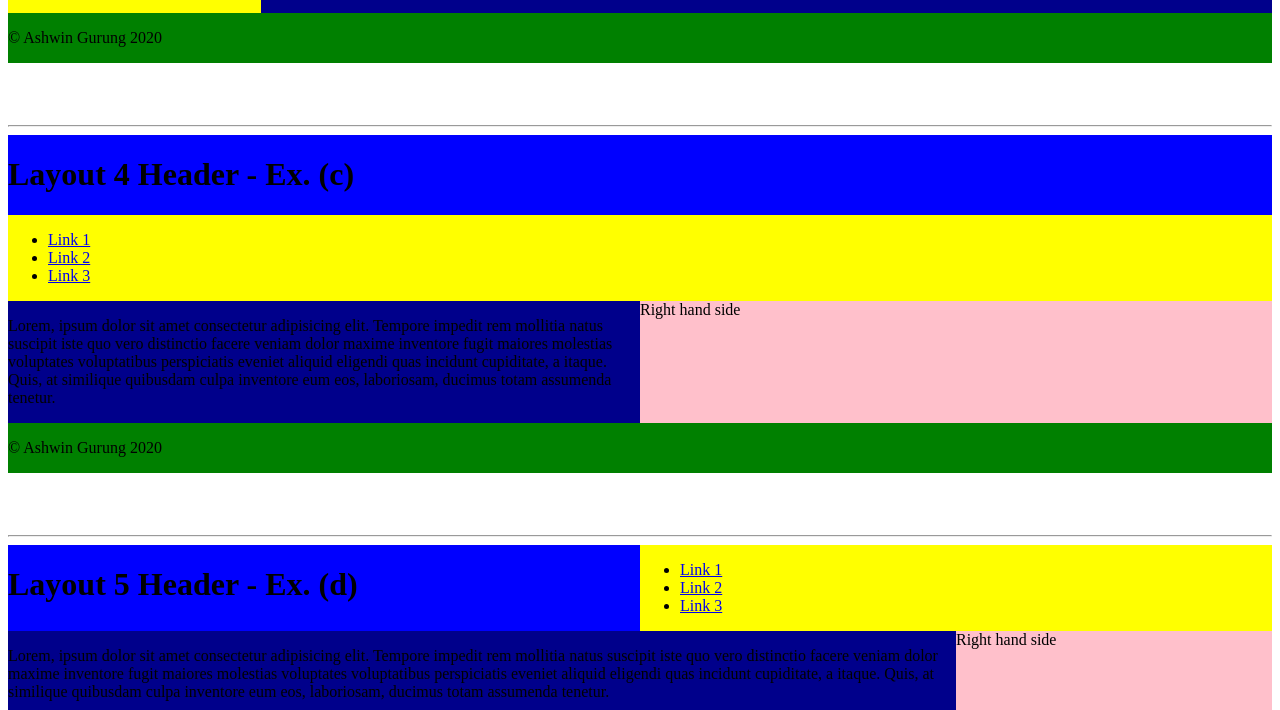
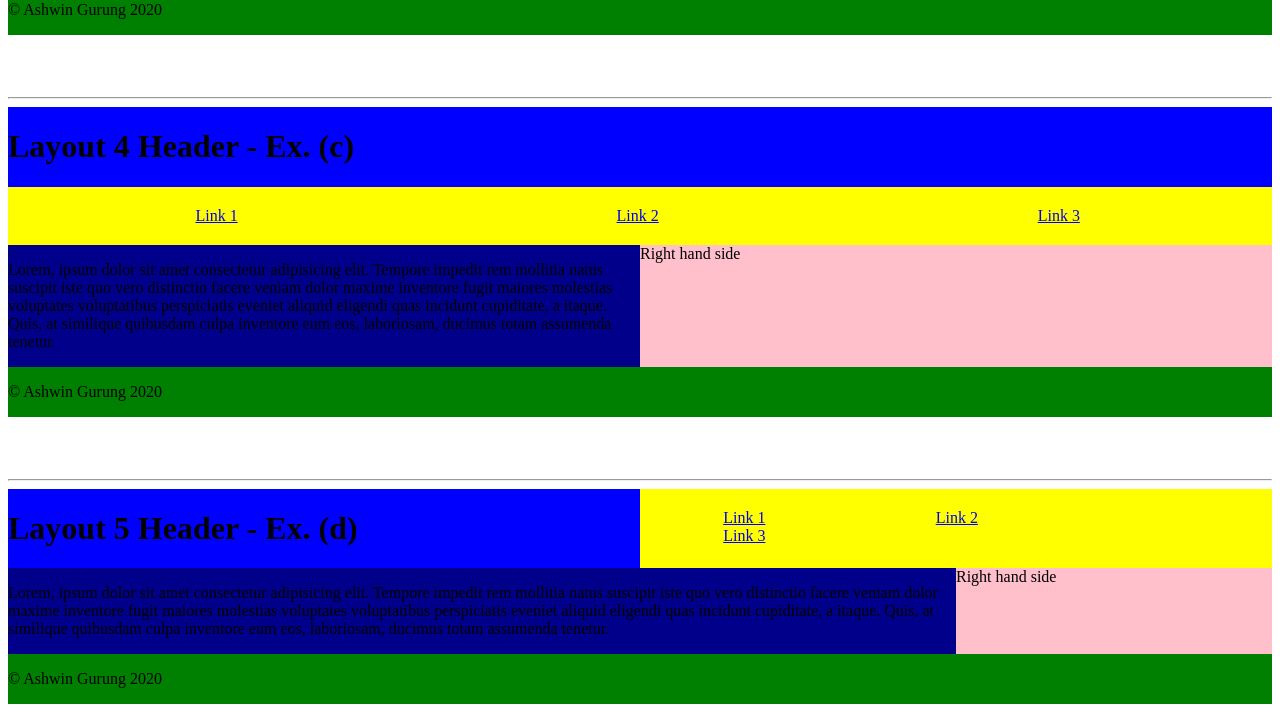
Before and after one commit to ashwingrg11/CSYM019, a plain HTML site: page Week3/layout.html in a window 1280 px wide. Shown: the part 827-1537 px from the top of the page. Drawn offline with Linux system fonts and the light colour scheme.

Commit message:
list horizontal alignment issue fixed

```diff
--- a/Week3/css/layout.css
+++ b/Week3/css/layout.css
@@ -65,3 +65,14 @@ div#fifth-container {
                         "main main main aside"
                         "footer footer footer footer";
 }
+
+ul.first-list, ul.third-list, ul.fourth-list {
+  margin: 0;
+  padding: 20px 0;
+}
+ul.first-list li, ul.third-list li, ul.fourth-list li {
+  list-style: none;
+  text-align: center;
+  display: inline-block;
+  width: calc(99%/3);
+}
--- a/Week3/layout.html
+++ b/Week3/layout.html
@@ -37,7 +37,7 @@
         <h1>Layout 2 Header - Ex. (a)</h1>
       </header>
       <nav>
-        <ul>
+        <ul class="first-list">
           <li><a href="#">Link 1</a></li>
           <li><a href="#">Link 2</a></li>
           <li><a href="#">Link 3</a></li>
@@ -59,7 +59,7 @@
         <h1>Layout 3 Header - Ex. (b)</h1>
       </header>
       <nav>
-        <ul>
+        <ul class="">
           <li><a href="#">Link 1</a></li>
           <li><a href="#">Link 2</a></li>
           <li><a href="#">Link 3</a></li>
@@ -80,7 +80,7 @@
         <h1>Layout 4 Header - Ex. (c)</h1>
       </header>
       <nav>
-        <ul>
+        <ul class="third-list">
           <li><a href="#">Link 1</a></li>
           <li><a href="#">Link 2</a></li>
           <li><a href="#">Link 3</a></li>
@@ -102,7 +102,7 @@
         <h1>Layout 5 Header - Ex. (d)</h1>
       </header>
       <nav>
-        <ul>
+        <ul class="fourth-list">
           <li><a href="#">Link 1</a></li>
           <li><a href="#">Link 2</a></li>
           <li><a href="#">Link 3</a></li>
```
Also changed, not shown: 1 other file.
